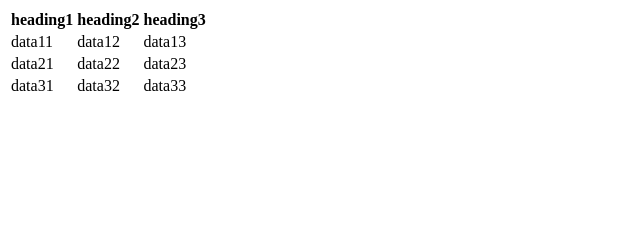
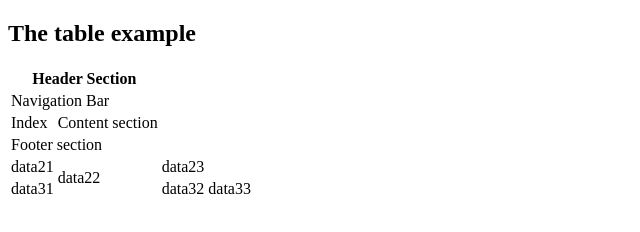
Before and after one commit to Phumipat-T/2021M4_03, a plain HTML site: page index.html in a window 1280 px wide. Shown: the whole page, without its empty margins (0-640 px from the left). Drawn offline with Linux system fonts and the light colour scheme.

Commit message:
Index02
The second commits

```diff
--- a/index.html
+++ b/index.html
@@ -1,22 +1,34 @@
 <!DOCTYPE html>
 <html>
 <head>
+<link href="css.css" rel="stylesheet">
 
+</head>
 <body>
+
+<h2>The table example</h2>
+
 <table>
     <tr>
-                    <th>heading1</th>
-                    <th>heading2</th>
-                    <th>heading3</th>
+        <th colspan="2">
+            <div>Header Section</div>
+        </th>
     </tr>
   <tr>
-                    <td>data11</td>
-                    <td>data12</td>
-                    <td>data13</td>
+    <td colspan="2">
+        <div>Navigation Bar</div>
+    </td>
+  </tr>
+  <tr>
+    <td>Index</td>
+    <td>Content section</td>
+  </tr>
+  <tr>
+    <td colspan="2">Footer section</td>
   </tr>
   <tr>
       <td>data21</td>
-                    <td>data22</td>
+      <td rowspan="2">data22</td>
       <td>data23</td>
   </tr>
   <tr>
@@ -25,8 +37,6 @@
     <td>data33</td>
 </tr>
 </table>
+
 </body>
-
-    </head>
-
 </html>
```
Lines whose indentation alone changed are shown as unchanged.
